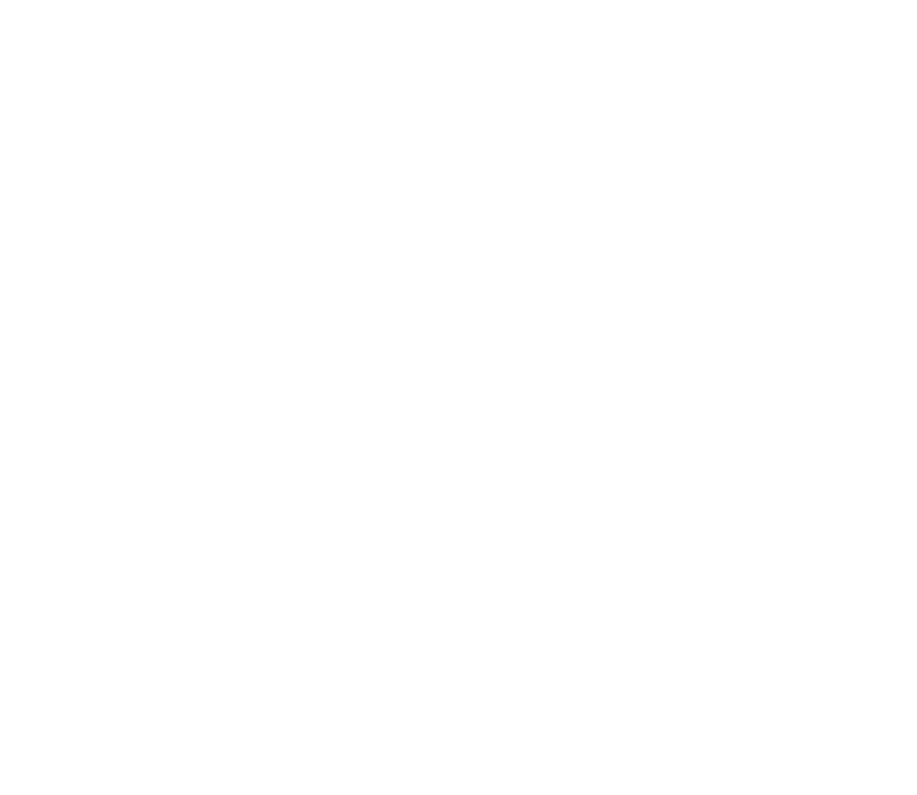
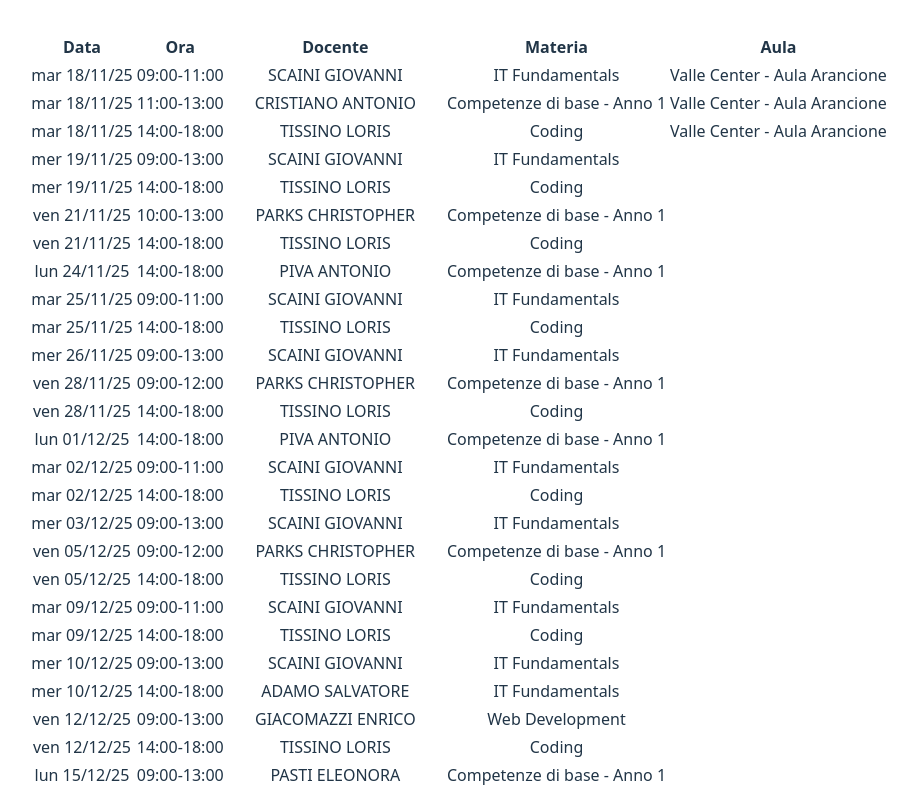
Before and after one commit to Ludovico02/calendar-from-website-xlsx-file, a React (Vite) app: page / in a window 1280 px wide. Shown: the top 795 px of the page, without its empty margins (181-1098 px from the left). Built offline with nearby package versions, Linux system fonts and the light colour scheme.

Commit message:
Completed ListView function, the fetch function within it needs review for failsafe

```diff
--- a/src/components/ListView.jsx
+++ b/src/components/ListView.jsx
@@ -1,38 +1,62 @@
 import { useEffect, useState } from "react";
 import { fetchTimetable } from "../api/api";
 
+const parseDateString = (dateString) => {
+    const datePart = dateString.trim().slice(-8);
+    const parts = datePart.split("/");
+    const [day, month, year] = parts;
+
+    return `${month}/${day}/20${year}`;
+}
+
 export default function ListView() {
     const [data, setData] = useState([]);
+    const [filteredData, setFilteredData] = useState([]);
     const currentDate = new Date();
 
     useEffect(() => {
         async function getData() {
             const data = await fetchTimetable();
+
+            const nowDate = new Date();
+            nowDate.setHours(0, 0, 0, 0);
+
+            const removePastData = data.filter((el) => {
+                const pastDate = new Date(parseDateString(el.day));
+                return pastDate.getTime() >= nowDate.getTime();
+            });
+
             setData(data);
+            setFilteredData(removePastData);
         }
 
         getData();
     }, []);
 
-    const removePastData = (currentDate) => {
-        // how to compare different dates???
-        const currentDay = currentDate.getDate();
-        const currentMonth = currentDate.getMonth();
-        const currentYear = currentDate.getFullYear() % 100;
-        console.log("typeof: ", typeof(currentYear));
-        console.log("year: ", currentYear);
-        console.log("current day: " + currentDay + " current month: " + currentMonth + " current year: " + currentYear);
-        return [...data].filter((el) => {
-            return el;
-        });
-    }
-
-    useEffect(() => {
-        removePastData(currentDate);
-    }, []);
-
     return (
         <div className="full-list-table">
+            <table>
+                <thead>
+                    <tr>
+                        <th>Data</th>
+                        <th>Ora</th>
+                        <th>Docente</th>
+                        <th>Materia</th>
+                        <th>Aula</th>
+                    </tr>
+                </thead>
+                <tbody>
+                    {filteredData.map(el => (
+                        <tr key={el.day + el.teacher + el.start}>
+                            <td>{el.day}</td>
+                            <td>{el.start + "-" + el.end}</td>
+                            <td>{el.teacher}</td>
+                            <td>{el.subject}</td>
+                            <td>{el.class}</td>
+                        </tr>
+                    ))}
+                </tbody>
+            </table>
         </div>
     )
 }
```
Also changed, not shown: src/api/scrape.js (+7 -3 lines).
